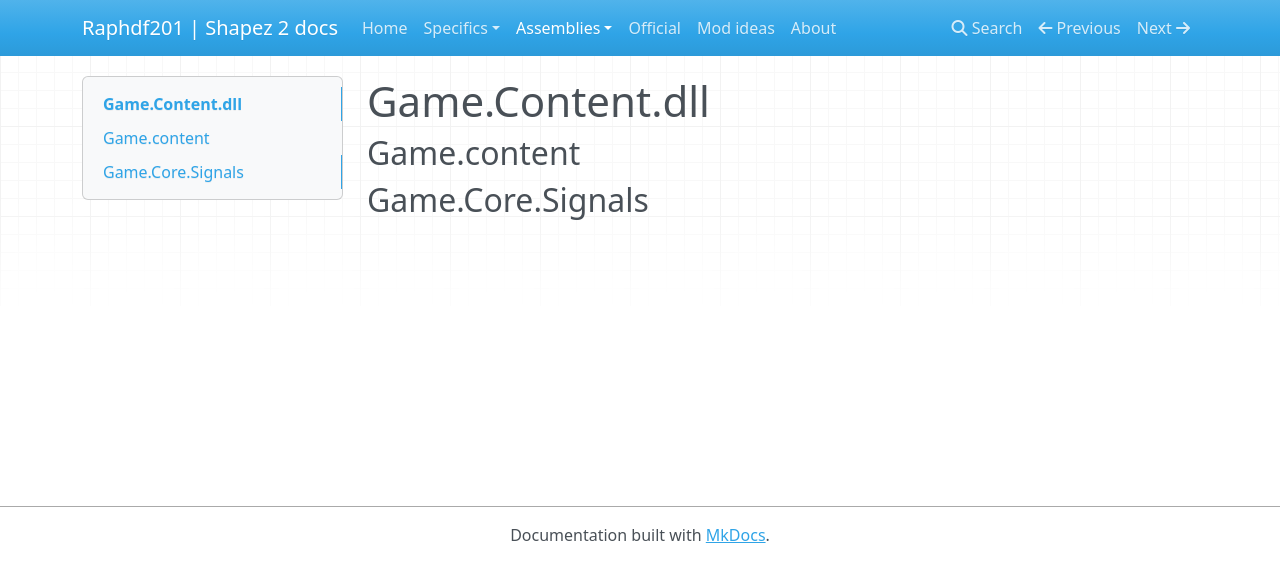
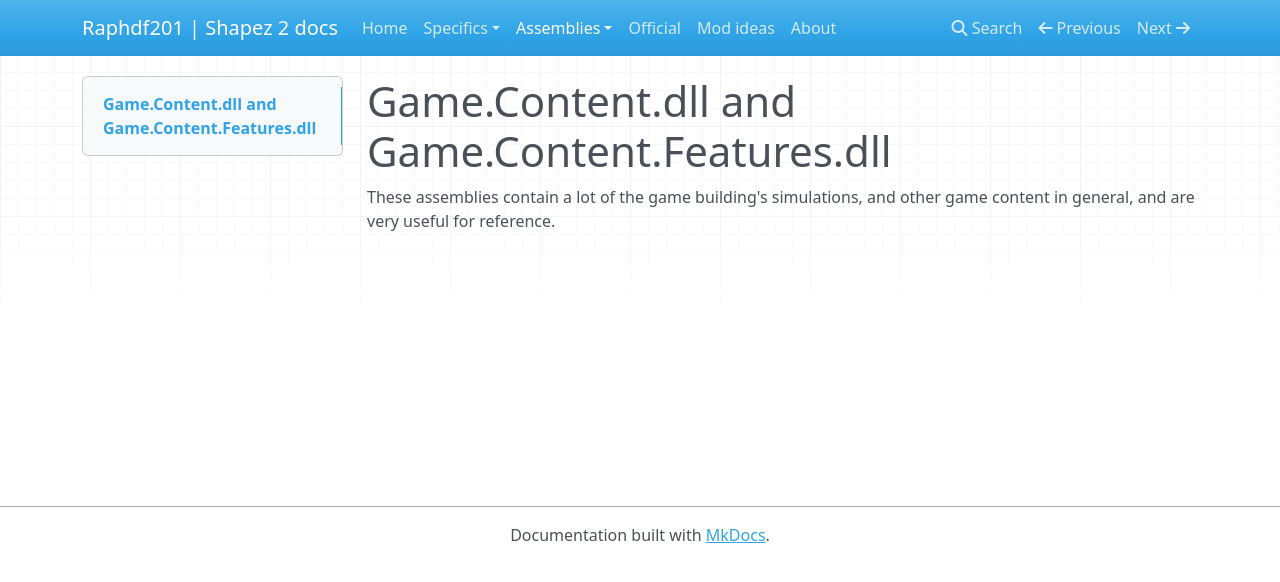
Before and after one commit to Raphdf201/shapez2-docs, an MkDocs documentation site: the page built from docs/dll/gamecontent.md, in a window 1280 px wide. Shown: the top 582 px of the page. Built offline with MkDocs 1.6.1, drawn with Linux system fonts in a browser that asks for light colours; nearby versions of some CDN libraries.

Commit message:
Finish assemblies things

```diff
--- a/docs/dll/gamecontent.md
+++ b/docs/dll/gamecontent.md
@@ -1,5 +1,4 @@
-# Game.Content.dll
+# Game.Content.dll and Game.Content.Features.dll
 
-## Game.content
-
-## Game.Core.Signals
+These assemblies contain a lot of the game building's simulations, and other game content in general, and are very useful
+for reference.
--- a/mkdocs.yml
+++ b/mkdocs.yml
@@ -8,8 +8,9 @@ nav:
       - Side upgrades: sideUpgrades.md
       - Toolbar locator: toolbar.md
   - Assemblies:
-      - Game.Content: dll/gamecontent.md
-      - Game.Content.Features: dll/gamecontentfeatures.md
+    - Core.Localization: dll/corelocalization.md
+    - Game.Content: dll/gamecontent.md
+    - Game.Orchestration: dll/gameorchestration.md
   - Official: official.md
   - Mod ideas: modIdeas.md
   - About: about.md
```
Also changed, not shown: docs/dll/corelocalization.md (added, +25 -0 lines), docs/dll/gamecontentfeatures.md (deleted, +0 -5 lines), docs/dll/gameorchestration.md (added, +29 -0 lines).
